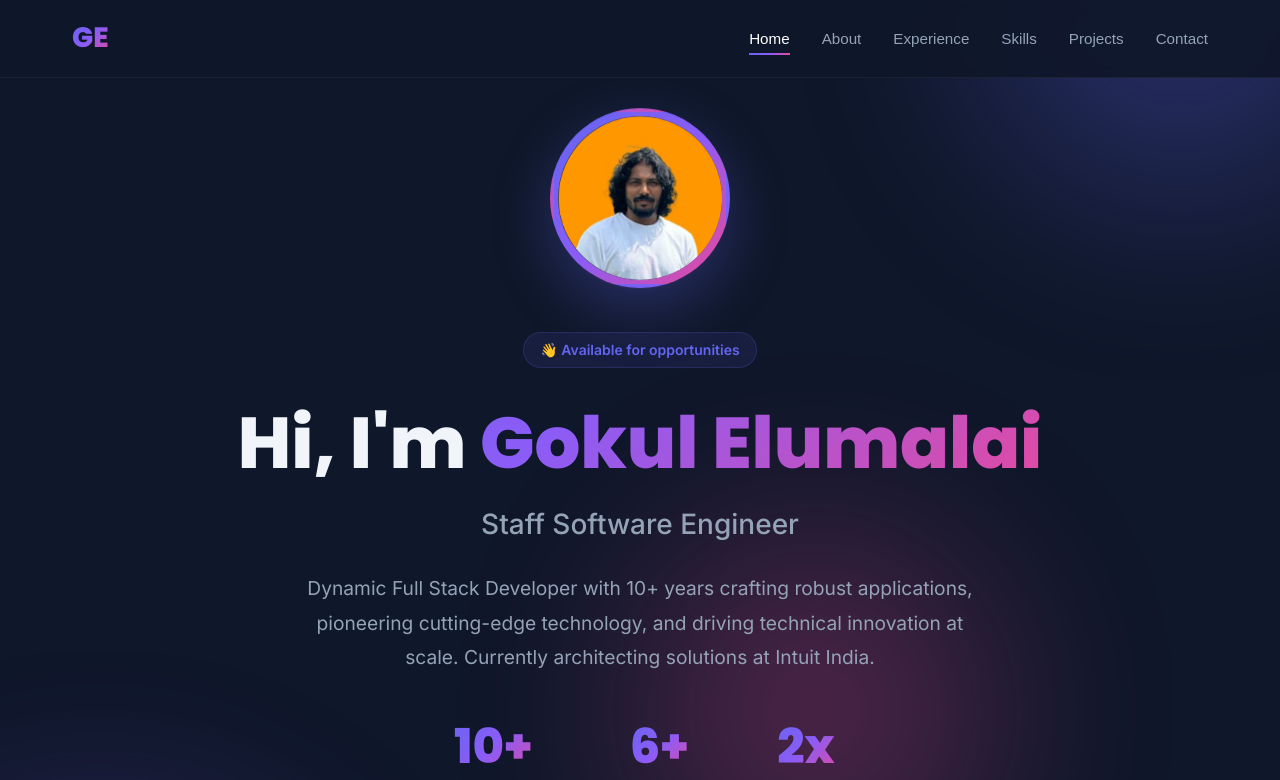
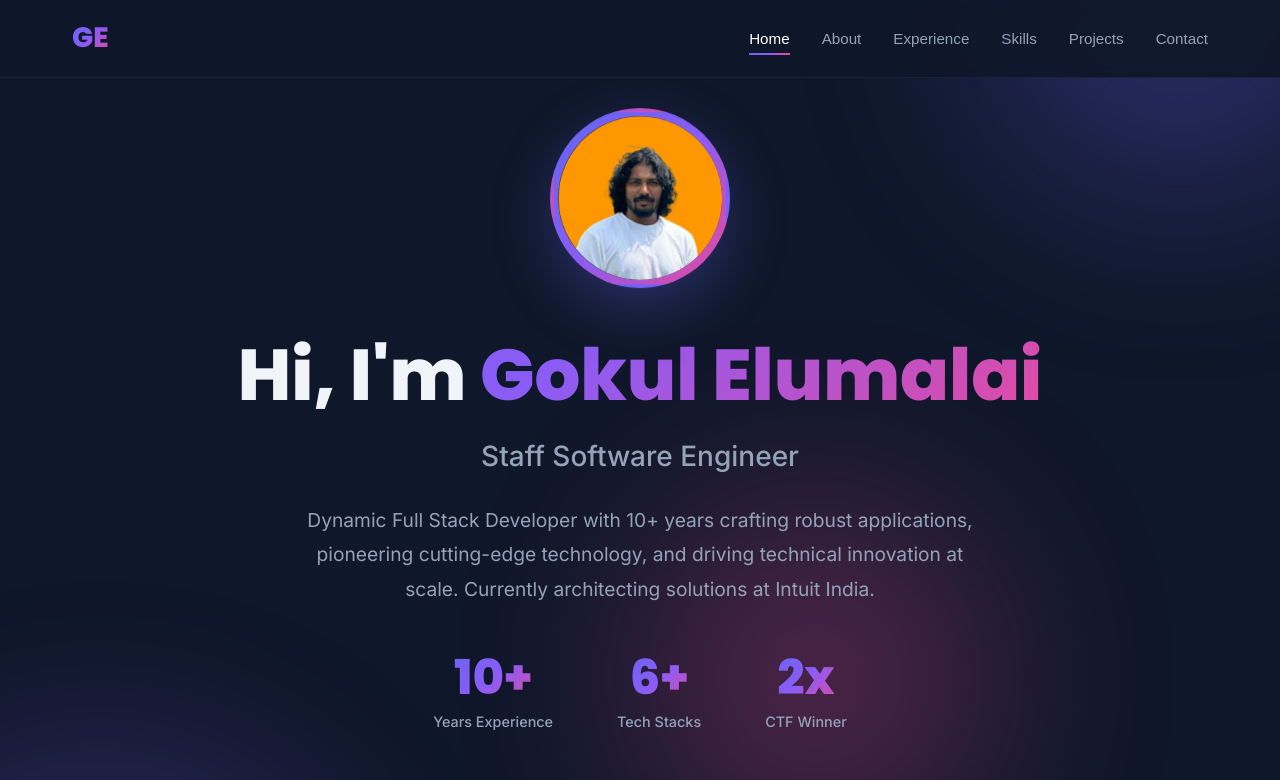
Before and after one commit to gokulegit/gokulegit.github.io, a React (Create React App) app: page / in a window 1280 px wide. Shown: the top 780 px of the page. Built offline with nearby package versions, Linux system fonts and the light colour scheme.

Commit message:
Update Hero.js to hide available opportunities

```diff
--- a/src/components/Hero.js
+++ b/src/components/Hero.js
@@ -27,9 +27,9 @@ const Hero = () => {
         <div className="hero-profile">
           <img src="/profile.png" alt="Gokul Elumalai" className="profile-image" />
         </div>
-        <div className="hero-badge">
+        {/*<div className="hero-badge">
           <span className="badge">👋 Available for opportunities</span>
-        </div>
+        </div>*/}
         <h1 className="hero-title">
           Hi, I'm <span className="gradient-text">Gokul Elumalai</span>
         </h1>
```
